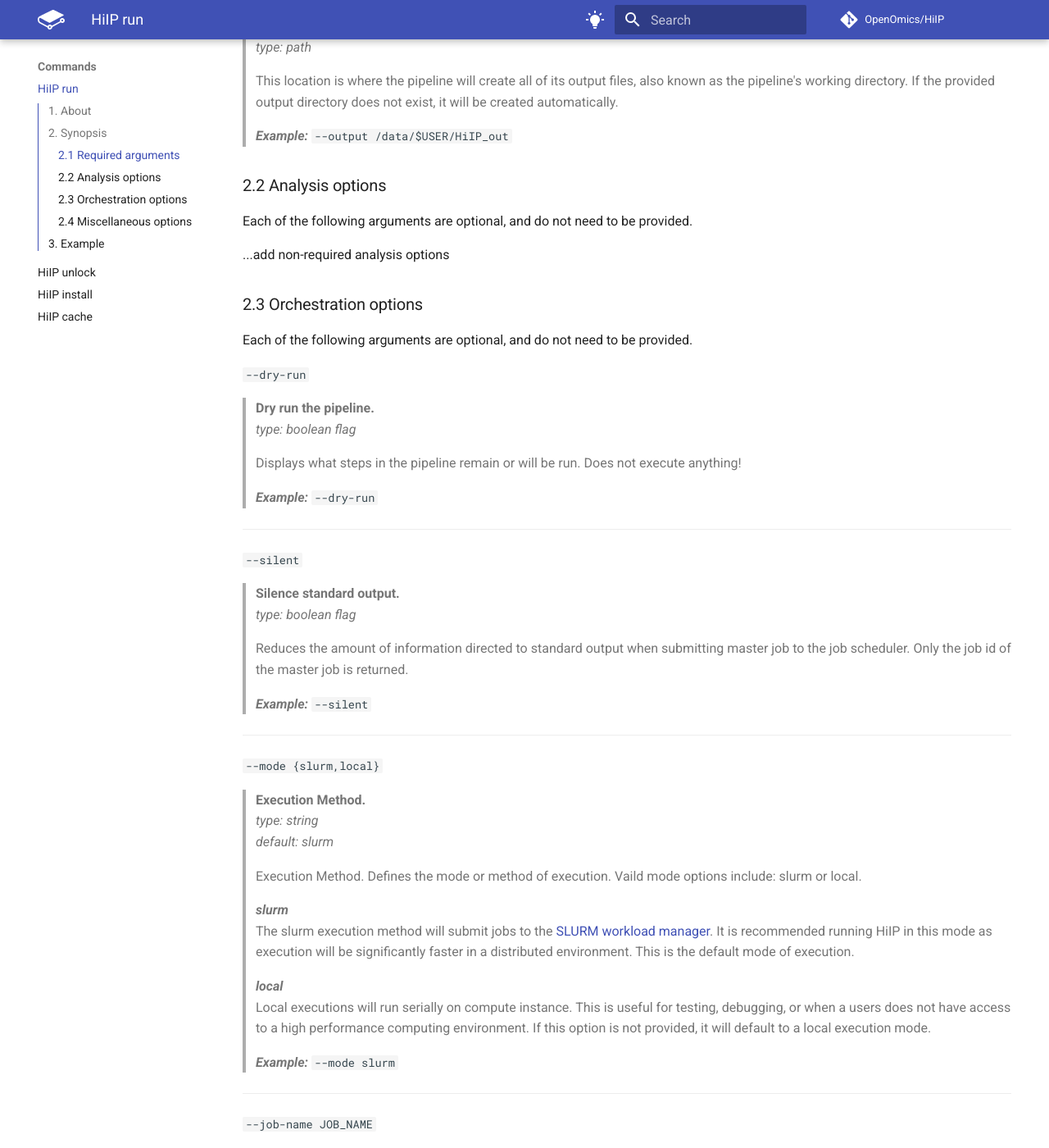
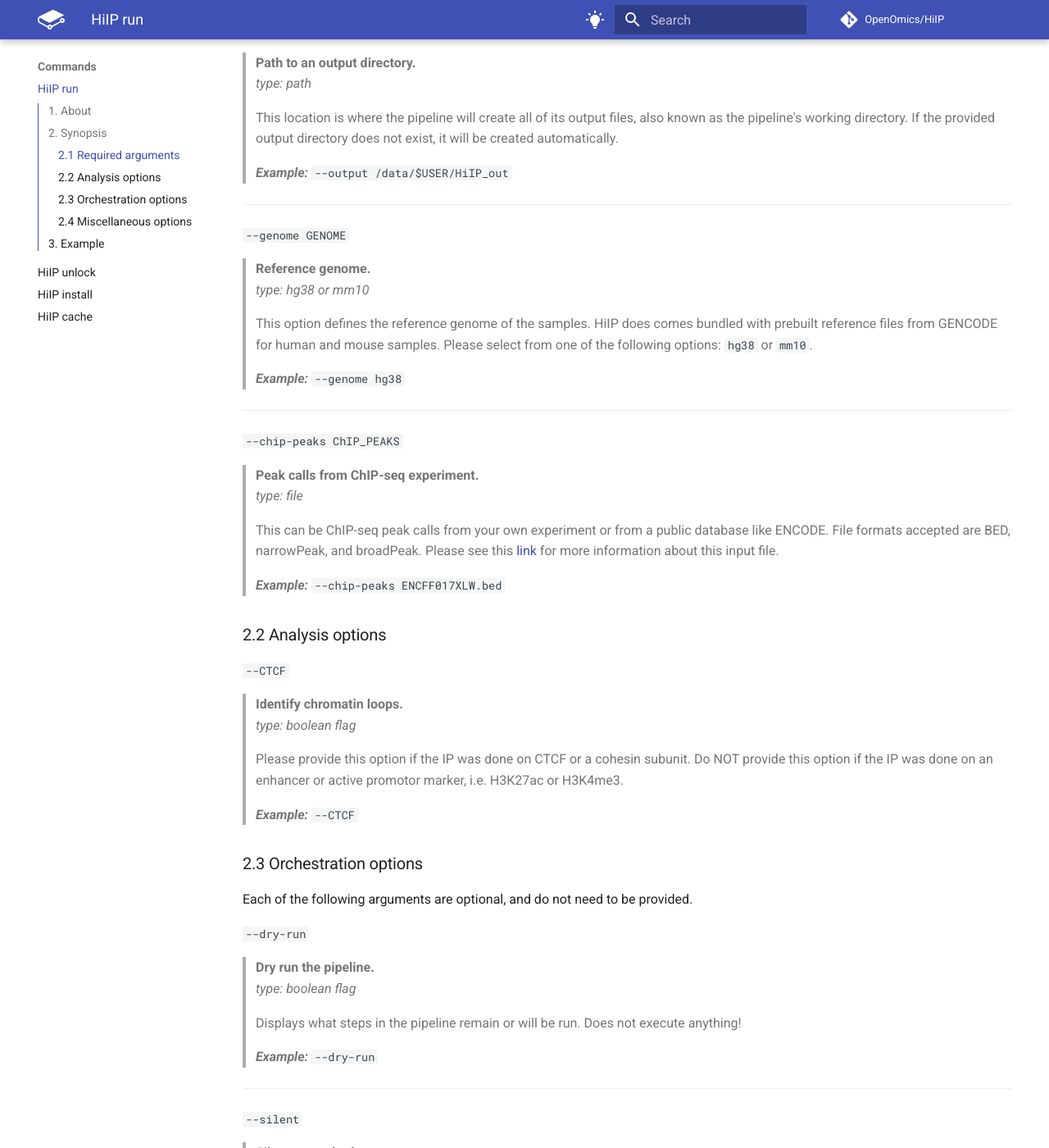
Before and after one commit to OpenOmics/HiIP, an MkDocs documentation site: the page built from docs/usage/run.md, in a window 1280 px wide and 1400 px high, scrolled down 1228 px. Shown: the whole window at 82% size. Built offline with MkDocs 1.6.1 and Material for MkDocs 9.7.7, drawn with Linux system fonts in a browser that asks for light colours; comment, search, counter and statistics services are not loaded; the version menu is left out; some of the changed text lies outside the part shown.

Commit message:
Adding new cli option and updating docs of run sub command

````diff
--- a/docs/usage/run.md
+++ b/docs/usage/run.md
@@ -5,22 +5,23 @@
 
 This part of the documentation describes options and concepts for <code>HiIP <b>run</b></code> sub command in more detail. With minimal configuration, the **`run`** sub command enables you to start running HiIP pipeline.
 
-Setting up the HiIP pipeline is fast and easy! In its most basic form, <code>HiIP <b>run</b></code> only has *two required inputs*.
+Setting up the HiIP pipeline is fast and easy! In its most basic form, <code>HiIP <b>run</b></code> only has *four required inputs*.
 
 ## 2. Synopsis
 ```text
 $ HiIP run [--help] \
-      [--mode {slurm,local}] [--job-name JOB_NAME] [--batch-id BATCH_ID] \
-      [--tmp-dir TMP_DIR] [--silent] [--sif-cache SIF_CACHE] \
-      [--singularity-cache SINGULARITY_CACHE] \
-      [--dry-run] [--threads THREADS] \
+      [--dry-run] [--job-name JOB_NAME] [--mode {slurm,local}] \
+      [--sif-cache SIF_CACHE] [--singularity-cache SINGULARITY_CACHE] \
+      [--silent] [--threads THREADS] [--tmp-dir TMP_DIR] [--CTCF] \
       --input INPUT [INPUT ...] \
-      --output OUTPUT
+      --output OUTPUT \
+      --genome GENOME \
+      --chip-peaks ChIP_PEAKS
 ```
 
 The synopsis for each command shows its arguments and their usage. Optional arguments are shown in square brackets.
 
-A user **must** provide a list of FastQ (globbing is supported) to analyze via `--input` argument and an output directory to store results via `--output` argument.
+A user **must** provide a list of FastQ (globbing is supported) to analyze via `--input` argument, an output directory to store results via `--output` argument, a reference genome via the `--genome` option, and peakcalls from a ChIP-seq experiment via the `--chip-peaks` option.
 
 Use you can always use the `-h` option for information on a specific command.
 
@@ -45,11 +46,35 @@
 >
 > ***Example:*** `--output /data/$USER/HiIP_out`
 
+---
+  `--genome GENOME`
+> **Reference genome.**
+> *type: hg38 or mm10*
+>
+> This option defines the reference genome of the samples. HiIP does comes bundled with prebuilt reference files from GENCODE for human and mouse samples. Please select from one of the following options: `hg38` or `mm10`.
+>
+> ***Example:*** `--genome hg38`
+
+---
+  `--chip-peaks ChIP_PEAKS`
+> **Peak calls from ChIP-seq experiment.**
+> *type: file*
+>
+> This can be ChIP-seq peak calls from your own experiment or from a public database like ENCODE. File formats accepted are BED, narrowPeak, and broadPeak. Please see this [link](hichip.readthedocs.io/en/latest/library_qc.html#cenrich) for more information about this input file.
+>
+> ***Example:*** `--chip-peaks ENCFF017XLW.bed`
+
+
 ### 2.2 Analysis options
 
-Each of the following arguments are optional, and do not need to be provided.
+  `--CTCF`
+> **Identify chromatin loops.**
+> *type: boolean flag*
+>
+> Please provide this option if the IP was done on CTCF or a cohesin subunit. Do NOT provide this option if the IP was done on an enhancer or active promotor marker, i.e. H3K27ac or H3K4me3.
+>
+> ***Example:*** `--CTCF`
 
-...add non-required analysis options
 
 ### 2.3 Orchestration options
 
@@ -161,6 +186,7 @@
 ./HiIP run --input .tests/*.R?.fastq.gz \
                   --output /data/$USER/output \
                   --mode slurm \
+                  --CTCF \
                   --dry-run
 
 # Step 2B.) Run the HiIP pipeline
@@ -169,5 +195,6 @@
 # the pipeline in this mode.
 ./HiIP run --input .tests/*.R?.fastq.gz \
                   --output /data/$USER/output \
-                  --mode slurm
+                  --mode slurm \
+                  --CTCF
 ```
````
Also changed, not shown: 1 other file.
